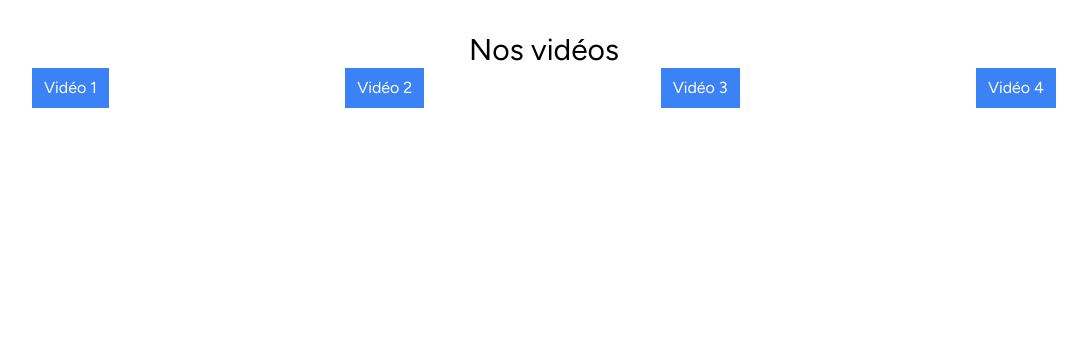
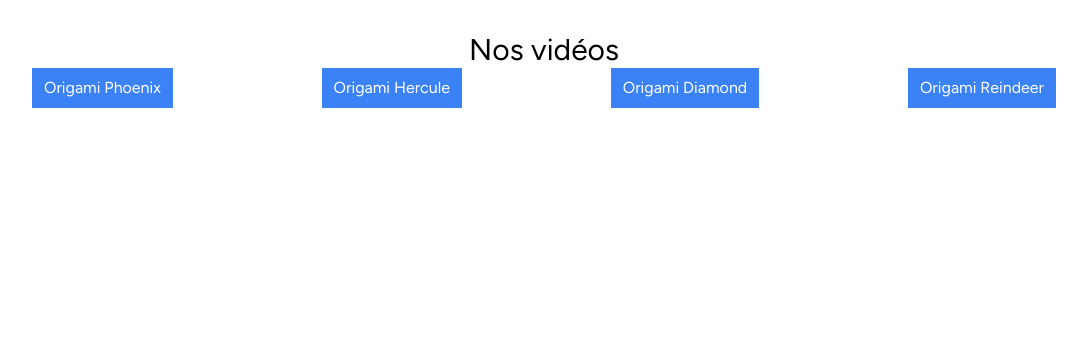
Before and after one commit to dwwm-lille/php, a PHP site: page /videos.php in a window 1280 px wide. Shown: the part 56-420 px from the top of the page, without its empty margins (96-1183 px from the left). Run offline with PHP 8.4, Linux system fonts and the light colour scheme; some libraries are stand-ins or nearby versions.

Commit message:
Video php

```diff
--- a/10-videos/videos.php
+++ b/10-videos/videos.php
@@ -1,13 +1,21 @@
-<?php require __DIR__.'/partials/header.php'; ?>
+<?php require __DIR__.'/partials/header.php';
+
+$videos = [
+    'Origami Phoenix' => 'hKQHJEZF6YQ',
+    'Origami Hercule' => 'F-zQOAwSuHg',
+    'Origami Diamond' => 'LqS88aVasA4',
+    'Origami Reindeer' => '-vmdSULzPbM',
+];
+
+?>
 
     <div class="max-w-5xl mx-auto py-8">
         <h1 class="text-3xl text-center">Nos vidéos</h1>
 
         <div class="flex justify-between">
-            <a class="bg-blue-500 px-3 py-2 text-white" href="video.php?id=hKQHJEZF6YQ">Vidéo 1</a>
-            <a class="bg-blue-500 px-3 py-2 text-white" href="video.php?id=F-zQOAwSuHg">Vidéo 2</a>
-            <a class="bg-blue-500 px-3 py-2 text-white" href="video.php?id=LqS88aVasA4">Vidéo 3</a>
-            <a class="bg-blue-500 px-3 py-2 text-white" href="video.php?id=-vmdSULzPbM">Vidéo 4</a>
+            <?php foreach ($videos as $name => $id) { ?>
+            <a class="bg-blue-500 px-3 py-2 text-white" href="video.php?id=<?= $id; ?>"><?= $name; ?></a>
+            <?php } ?>
         </div>
     </div>
 
```
Also changed, not shown: 10-videos/video.php (+13 -4 lines).
